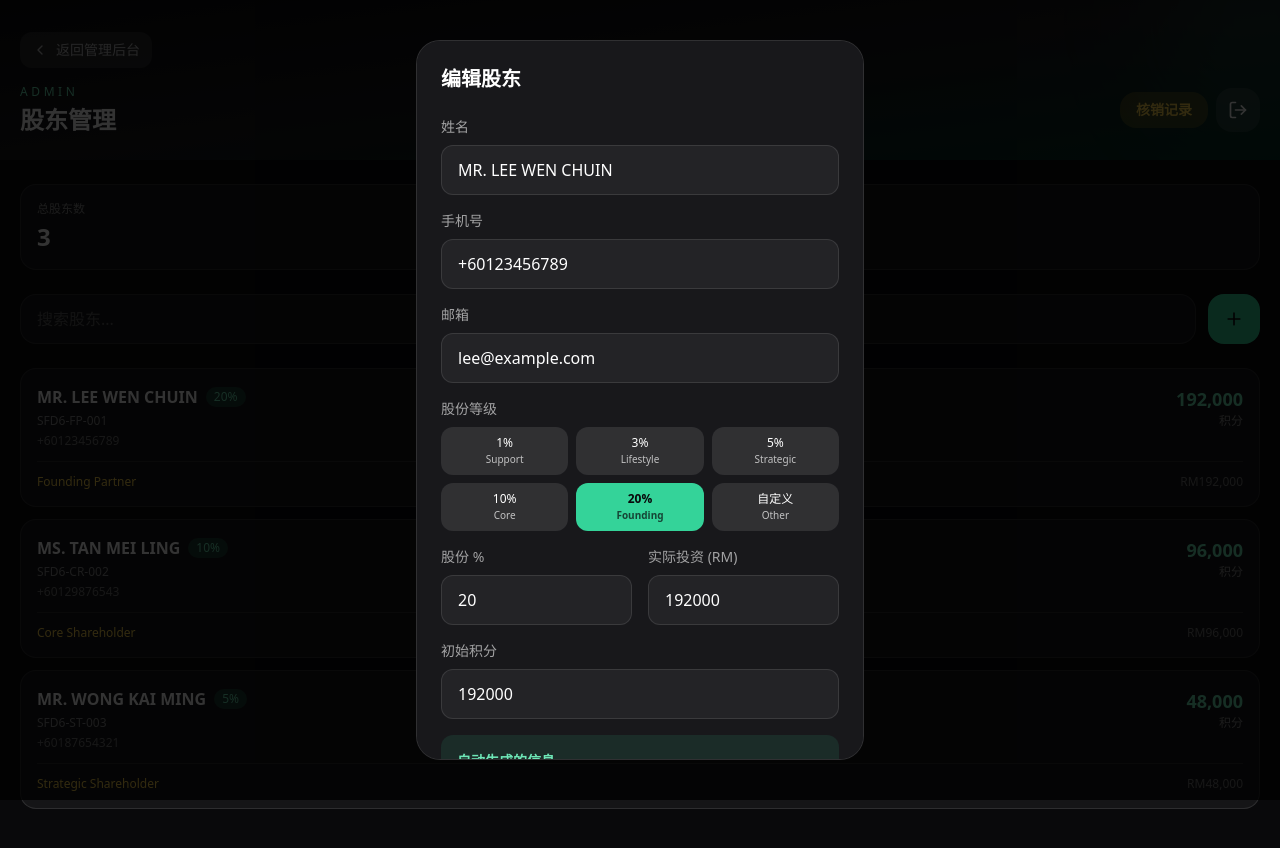
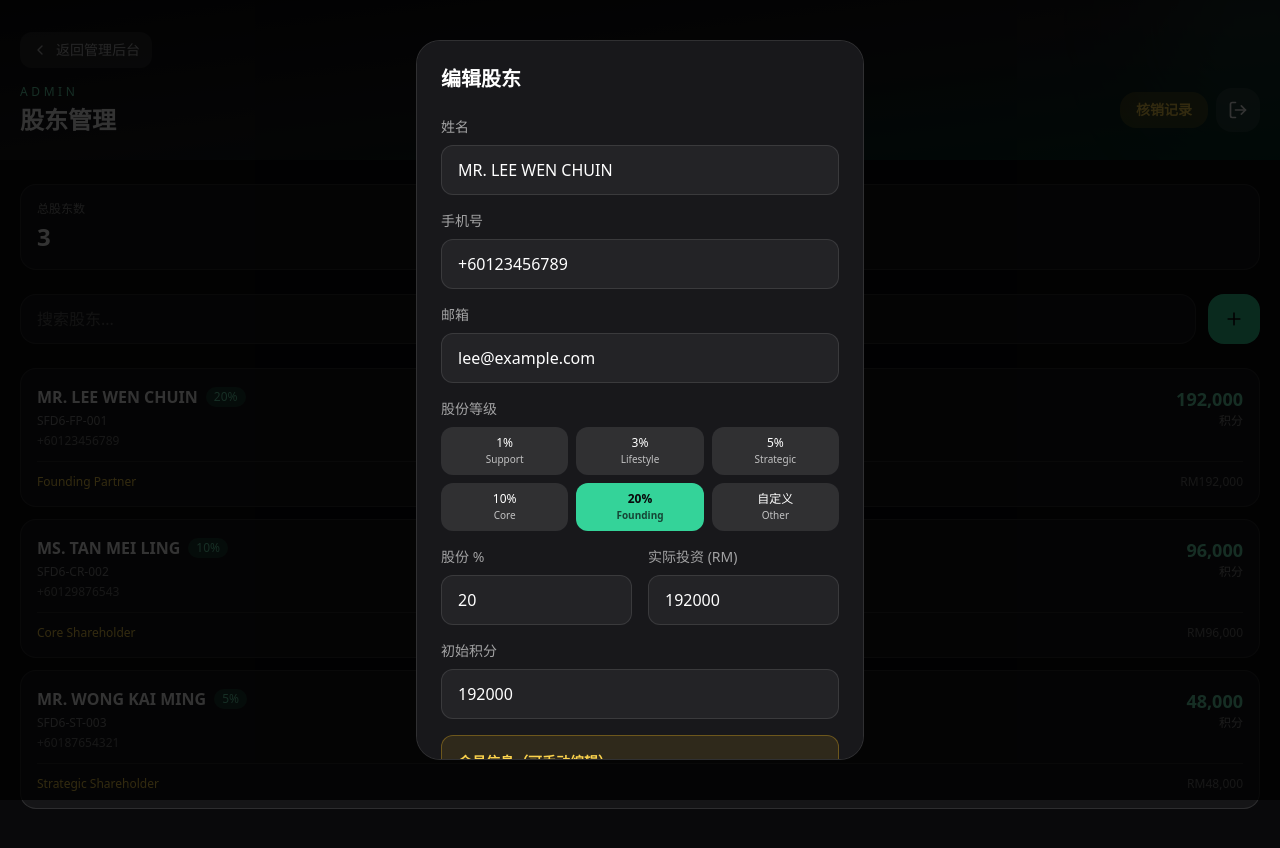
Before and after one commit to DSSB2919/sfd6-shareholder-app, a Next.js app: page /admin/shareholders in a window 1280 px wide. Both pictures are taken after a click on the element 640 px from the left and 437 px from the top of the page. Shown: the top 848 px of the page. Built offline with nearby package versions, Linux system fonts and the light colour scheme.

Commit message:
feat: allow manual editing of member_no and referral_code

```diff
--- a/app/admin/shareholders/page.tsx
+++ b/app/admin/shareholders/page.tsx
@@ -21,6 +21,8 @@ export default function AdminShareholders() {
     share_percent: 1,
     actual_investment_rm: 9600,
     points_balance: 9600,
+    member_no: '',
+    referral_code: '',
   });
 
   const filteredShareholders = shareholders.filter(s =>
@@ -197,7 +199,9 @@ export default function AdminShareholders() {
         if (isDev) {
           // 开发环境直接添加到本地状态
           const newId = Math.max(...shareholders.map(s => s.id), 0) + 1;
-          const memberNo = generateMemberNo(formData.share_percent, newId);
+          // 使用手动输入的会员编号和推荐码，如果没有则自动生成
+          const memberNo = formData.member_no || generateMemberNo(formData.share_percent, newId);
+          const referralCode = formData.referral_code || generateReferralCode(memberNo);
           const newShareholder: Shareholder = {
             id: newId,
             member_no: memberNo,
@@ -209,7 +213,7 @@ export default function AdminShareholders() {
             points_balance: formData.points_balance,
             tier: getTierByShare(formData.share_percent) as Shareholder['tier'],
             weekly_points: getWeeklyPointsByTier(getTierByShare(formData.share_percent)),
-            referral_code: generateReferralCode(memberNo),
+            referral_code: referralCode,
             is_active: true,
           };
           setShareholders([newShareholder, ...shareholders]);
@@ -246,6 +250,8 @@ export default function AdminShareholders() {
       share_percent: shareholder.share_percent,
       actual_investment_rm: shareholder.actual_investment_rm,
       points_balance: shareholder.points_balance,
+      member_no: shareholder.member_no,
+      referral_code: shareholder.referral_code,
     });
     setShowAddModal(true);
   };
@@ -260,6 +266,8 @@ export default function AdminShareholders() {
       share_percent: 1,
       actual_investment_rm: 9600,
       points_balance: 9600,
+      member_no: '',
+      referral_code: '',
     });
   };
 
@@ -538,14 +546,39 @@ export default function AdminShareholders() {
                 />
               </div>
 
+              {/* 会员编号和推荐码 - 可手动编辑 */}
+              <div className="rounded-xl border border-amber-400/30 bg-amber-400/10 p-4">
+                <h4 className="text-sm font-bold text-amber-300">会员信息（可手动编辑）</h4>
+                <div className="mt-3 space-y-3">
+                  <div>
+                    <label className="mb-1 block text-xs text-white/60">会员编号</label>
+                    <input
+                      type="text"
+                      value={formData.member_no}
+                      onChange={(e) => setFormData({ ...formData, member_no: e.target.value })}
+                      placeholder={editingId ? formData.member_no : "留空自动生成，如: SFD6-FP-001"}
+                      className="w-full rounded-xl border border-white/10 bg-white/5 px-3 py-2 text-sm text-white placeholder-white/30 focus:border-amber-400 focus:outline-none"
+                    />
+                  </div>
+                  <div>
+                    <label className="mb-1 block text-xs text-white/60">推荐码</label>
+                    <input
+                      type="text"
+                      value={formData.referral_code}
+                      onChange={(e) => setFormData({ ...formData, referral_code: e.target.value })}
+                      placeholder={editingId ? formData.referral_code : "留空自动生成，如: SFD6-FP-001-2026"}
+                      className="w-full rounded-xl border border-white/10 bg-white/5 px-3 py-2 text-sm text-white placeholder-white/30 focus:border-amber-400 focus:outline-none"
+                    />
+                  </div>
+                </div>
+              </div>
+
               {/* 自动计算的信息预览 */}
               <div className="rounded-xl bg-emerald-400/10 p-4">
-                <h4 className="text-sm font-bold text-emerald-300">自动生成的信息</h4>
+                <h4 className="text-sm font-bold text-emerald-300">自动计算的信息</h4>
                 <div className="mt-2 space-y-1 text-xs text-white/70">
                   <p>股东等级: <span className="text-white">{getTierByShare(formData.share_percent)}</span></p>
                   <p>每周积分: <span className="text-white">{getWeeklyPointsByTier(getTierByShare(formData.share_percent))} 分</span></p>
-                  <p>会员编号: <span className="text-white">自动生成 (如: SFD6-FP-001)</span></p>
-                  <p>推荐码: <span className="text-white">自动生成 (如: SFD6-FP-001-2026)</span></p>
                 </div>
               </div>
             </div>
```
